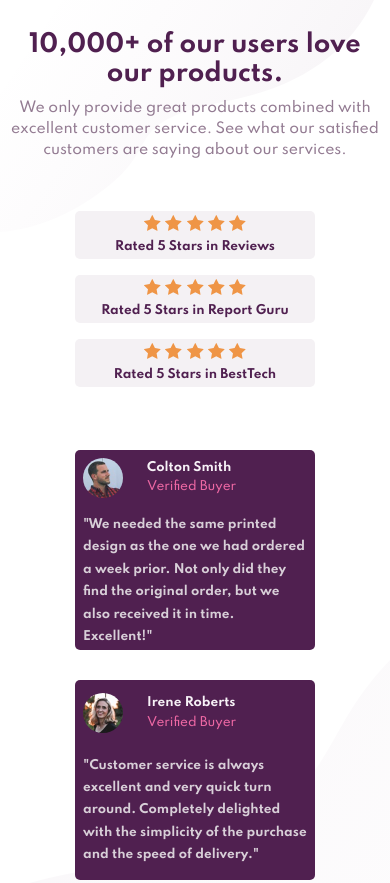
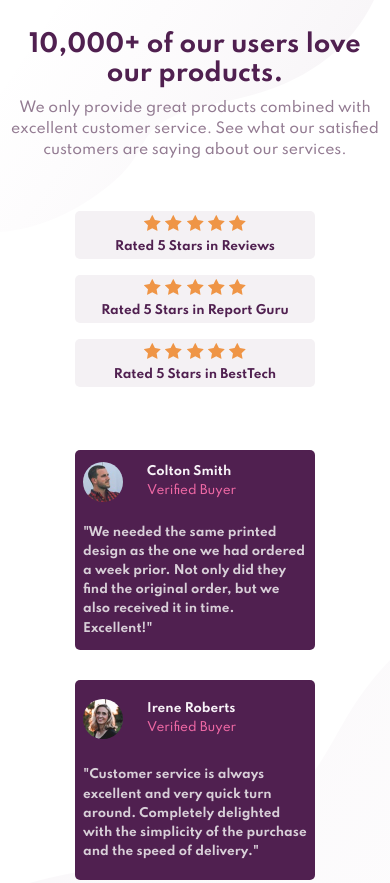
Before and after one commit to Darshan-Pandya10/social-proof-section, a plain HTML site: page index.html in a window 390 px wide. Shown: the top 883 px of the page. Drawn offline with Linux system fonts and the light colour scheme.

Commit message:
add less line height to the review paragraph.

```diff
--- a/style.css
+++ b/style.css
@@ -294,6 +294,6 @@ p {
         padding-top: 1rem;
         color: hsl(303, 10%, 83%);
         font-weight: 600;
-        line-height: 1.4rem;
+        line-height: 1.2rem;
     }
 }
```
